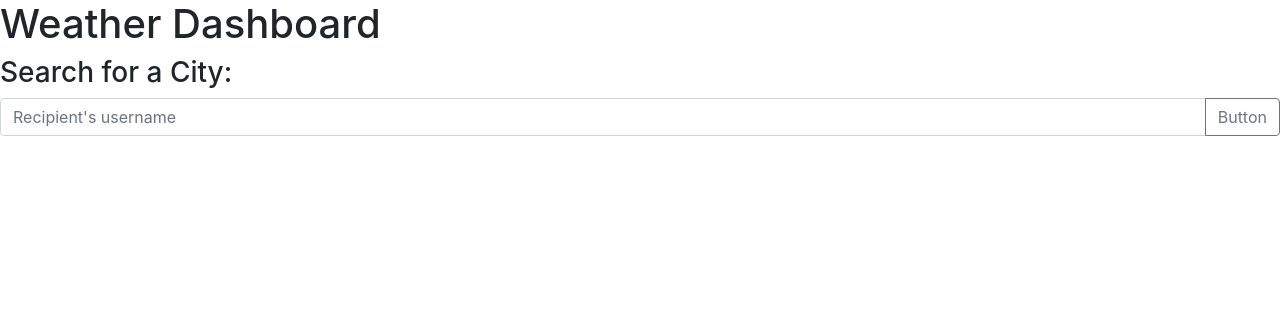
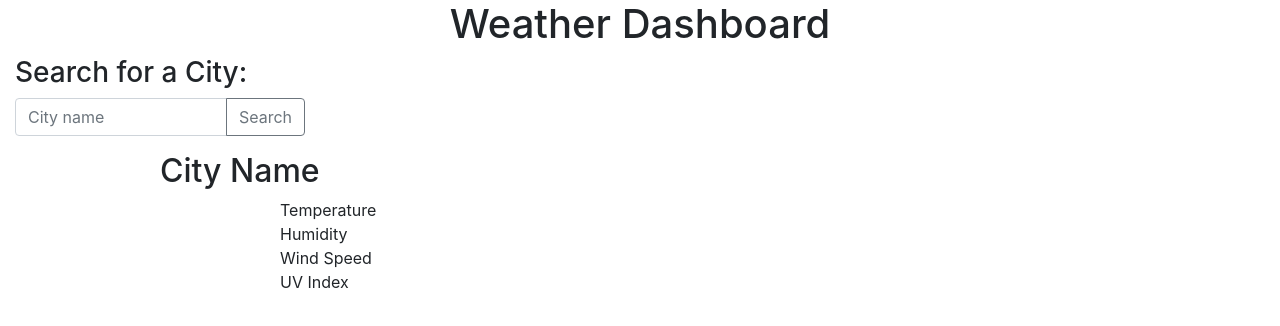
Before and after one commit to danielrezz/weather_dashboard, a plain HTML site: page index.html in a window 1280 px wide. Drawn offline with nearby package versions, Linux system fonts and the light colour scheme.

Commit message:
updating

```diff
--- a/index.html
+++ b/index.html
@@ -12,14 +12,32 @@
 <body>
     <h1>Weather Dashboard</h1>
 
-    <div class="search-container">
+    <div class="search-container col-md-4">
         <h3>Search for a City:</h3>
             <div class="input-group mb-3">
-                <input type="text" class="form-control" placeholder="Recipient's username" aria-label="Recipient's username" aria-describedby="button-addon2">
+                <input type="text" class="form-control" placeholder="City name" aria-label="Recipient's username" aria-describedby="button-addon2">
                 <div class="input-group-append">
-                <button class="btn btn-outline-secondary" type="button" id="button-addon2">Button</button>
+                <button class="btn btn-outline-secondary" type="button" id="button-addon2">Search</button>
                 </div>
             </div>
+    </div>
+
+    <div class="current-conditions">
+        <h2>City Name</h2>
+        <ul class="current-conditions">
+            <li>
+                Temperature
+            </li>
+            <li>
+                Humidity
+            </li>
+            <li>
+                Wind Speed
+            </li>
+            <li>
+                UV Index
+            </li>
+        </ul>
     </div>
 <script src="https://cdnjs.cloudflare.com/ajax/libs/jquery/3.2.1/jquery.min.js"></script>
 <script src="script.js"></script>
--- a/style.css
+++ b/style.css
@@ -0,0 +1,15 @@
+h1 {
+    display: flex;
+    justify-content: center;
+    text-align: center;
+}
+
+.search-container {
+    height: 100%;
+    width: 25%;
+}
+
+.current-conditions {
+    width: 75%;
+    margin: auto;
+}
```
